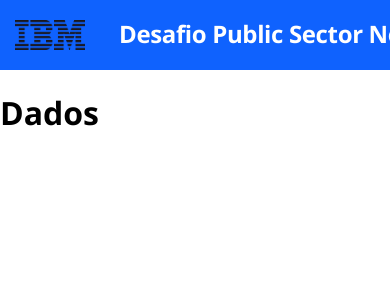
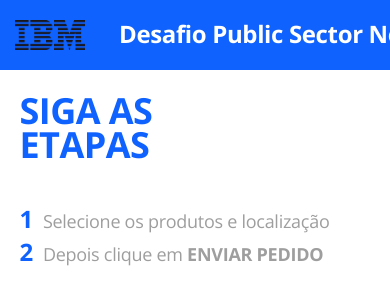
Before and after one commit to Kevin3023/TS-Front-end-net-debt, a React (Create React App) app: page /dados in a window 390 px wide. Shown: the top 304 px of the page. Built offline with nearby package versions, Linux system fonts and the light colour scheme.

Commit message:
Criação do header dos dados

```diff
--- /dev/null
+++ b/src/Dados/StepHeader.tsx
@@ -0,0 +1,25 @@
+
+function StepsHeader(){
+    return (
+        <header className='orders-steps-container'>
+            <div className='orders-steps-content'>
+                <h1 className='steps-title'>
+                    SIGA AS <br/> ETAPAS
+                </h1>
+                <ul className='steps-items'>
+                    <li>
+                        <span className='steps-number'>1</span>
+                        Selecione os produtos e localização
+                    </li>
+
+                    <li>
+                        <span className='steps-number'>2</span>
+                        Depois clique em <strong>ENVIAR PEDIDO</strong>
+                    </li>
+                </ul>
+            </div>
+        </header>
+    )
+}
+
+export default StepsHeader;
--- a/src/Dados/index.tsx
+++ b/src/Dados/index.tsx
@@ -1,11 +1,10 @@
+import StepsHeader from './StepHeader';
 import './styles.css';
 
 function Dados() {
     return (
-        <div>
-            <h1>
-                Dados
-            </h1>
+        <div className='orders-container'>
+            <StepsHeader/>
         </div>
     )
 }
--- a/src/Dados/styles.css
+++ b/src/Dados/styles.css
@@ -0,0 +1,294 @@
+.orders-container {
+    background-color: var(--light-color);
+  }
+
+  .orders-container h3 {
+    margin: 0;
+  }
+
+  .orders-steps-container {
+    display: flex;
+    justify-content: center;
+    background-color: #FFF;
+    margin-bottom: 30px;
+  }
+
+  .orders-steps-content {
+    display: flex;
+    padding: 25px 0;
+    width: 70%;
+  }
+
+  .steps-title {
+    font-weight: bold;
+    font-size: 36px;
+    line-height: 34px;
+    letter-spacing: -0.015em;
+    color: var(--primary-color);
+    margin-right: 100px;
+  }
+
+  .steps-items {
+    list-style-type: none;
+  }
+
+  .steps-items li {
+    font-weight: normal;
+    font-size: 18px;
+    line-height: 25px;
+    letter-spacing: -0.015em;
+    color: var(--secondary-color);
+  }
+
+  .steps-items .steps-number {
+    font-size: 24px;
+    font-style: normal;
+    font-weight: bold;
+    line-height: 33px;
+    letter-spacing: -0.015em;
+    color: var(--primary-color);
+    margin-right: 10px;
+  }
+
+  .orders-list-container {
+    display: flex;
+    justify-content: center;
+  }
+
+  .orders-list-items {
+    width: 70%;
+    display: grid;
+    grid-template-columns: repeat(auto-fill, 235px);
+    grid-gap: 20px 15px;
+    justify-content: space-between;
+  }
+
+  .order-card-container {
+    background-color: #FFF;
+    box-shadow: 0px 4px 20px rgba(0, 0, 0, 0.25);
+    border-radius: 10px;
+    padding: 15px;
+    cursor: pointer;
+  }
+
+  .order-card-container.selected {
+    border: 4px solid #008E5B;
+    box-sizing: border-box;
+    box-shadow: 0px 4px 20px rgba(0, 0, 0, 0.25);
+    border-radius: 10px;
+  }
+
+  .order-card-container:hover {
+    transform: scale(1.01);
+  }
+
+  .order-card-title {
+    font-weight: bold;
+    font-size: 18px;
+    line-height: 25px;
+    letter-spacing: -0.015em;
+    color: var(--primary-color);
+    text-align: center;
+  }
+
+  .order-card-container.selected .order-card-title {
+    color: #008E5B;
+  }
+
+  .order-card-image {
+    border-radius: 10px;
+    margin-top: 15px;
+    margin-bottom: 15px;
+    width: 100%;
+  }
+
+  .order-card-price {
+    font-weight: bold;
+    font-size: 24px;
+    line-height: 33px;
+    letter-spacing: -0.015em;
+    color: var(--primary-color);
+    text-align: left;
+  }
+
+  .order-card-container.selected .order-card-price {
+    color: #008E5B;
+  }
+
+  .order-card-description {
+    border-top: 1px solid #E6E6E6;
+    margin-top: 15px;
+    padding-top: 15px;
+  }
+
+  .order-card-description h3 {
+    font-size: 16px;
+    line-height: 22px;
+    letter-spacing: -0.015em;
+    color: var(--secondary-color);
+  }
+
+  .order-card-description p {
+    font-weight: normal;
+    font-size: 14px;
+    line-height: 19px;
+    letter-spacing: -0.015em;
+
+    color: var(--secondary-color);
+  }
+
+  .order-location-container {
+    display: flex;
+    justify-content: center;
+  }
+
+  .order-location-content {
+    width: 70%;
+    margin: 30px 0 120px 0;
+    padding: 20px 0;
+    height: 400px;
+    background: #FFF;
+    box-shadow: 0px 4px 20px rgba(0, 0, 0, 0.25);
+    border-radius: 10px;
+  }
+
+  .filter-container {
+    display: flex;
+    justify-content: center;
+    margin-top: 20px;
+  }
+
+  .filter {
+    width: 80%;
+  }
+
+  .filter > div {
+    border-radius: 10px;
+    min-height: 60px;
+  }
+
+  .leaflet-container {
+    width: 100%;
+    height: 100%;
+    border-radius: 10px;
+    margin-top: 20px;
+    z-index: 0;
+  }
+
+  .order-location-title {
+    font-weight: bold;
+    font-size: 18px;
+    line-height: 25px;
+    text-align: center;
+    letter-spacing: -0.015em;
+    color: var(--secondary-color);
+  }
+
+  .order-summary-container {
+    display: flex;
+    justify-content: center;
+    margin-bottom: 30px;
+  }
+
+  .order-summary-content {
+    width: calc(70% - 40px);
+    display: flex;
+    justify-content: space-between;
+    background: #FFF;
+    box-shadow: 0px 4px 20px rgba(0, 0, 0, 0.25);
+    border-radius: 10px;
+    background-color: var(--primary-color);
+    color: #FFF;
+    padding: 20px;
+  }
+
+  .amount-selected-container {
+    font-weight: normal;
+    font-size: 11px;
+    line-height: 15px;
+    letter-spacing: -0.015em;
+    display: block;
+    margin-bottom: 10px;
+  }
+
+  .amount-selected {
+    font-weight: bold;
+    font-size: 16px;
+    line-height: 15px;
+    letter-spacing: -0.015em;
+    margin-right: 5px;
+  }
+
+  .order-summary-total {
+    font-weight: normal;
+    font-size: 14px;
+    line-height: 15px;
+    letter-spacing: -0.015em;
+    color: #FFF;
+    display: block;
+  }
+
+  .order-summary-price {
+    font-weight: bold;
+    font-size: 18px;
+    line-height: 19px;
+    letter-spacing: -0.015em;
+    color: #FFF;
+    margin-right: 5px;
+  }
+
+  .order-summary-make-order {
+    width: 220px;
+    height: 45px;
+    background: #FFF;
+    border-radius: 10px;
+    font-weight: bold;
+    font-size: 18px;
+    line-height: 25px;
+    text-align: center;
+    letter-spacing: -0.015em;
+    color: var(--primary-color);
+    border: 0;
+    cursor: pointer;
+  }
+
+  .order-summary-make-order:focus {
+    outline: none;
+  }
+
+  .order-summary-make-order:hover {
+    background-color: #fcf2f2;
+    transform: scale(1.01);
+  }
+
+  @media only screen and (max-width: 768px) {
+    .orders-steps-content {
+      display: flex;
+      flex-direction: column;
+      padding: 0;
+      width: 90%;
+    }
+
+    .steps-items {
+      padding: 0
+    }
+
+    .order-location-content {
+      width: 90%;
+    }
+
+    .order-location-container {
+      margin-bottom: 20px;
+    }
+
+    .order-summary-content {
+      width: 80%;
+      display: flex;
+      flex-direction: column;
+    }
+
+    .order-summary-make-order {
+      margin-top: 15px;
+      width: 100%;
+    }
+  }
```
